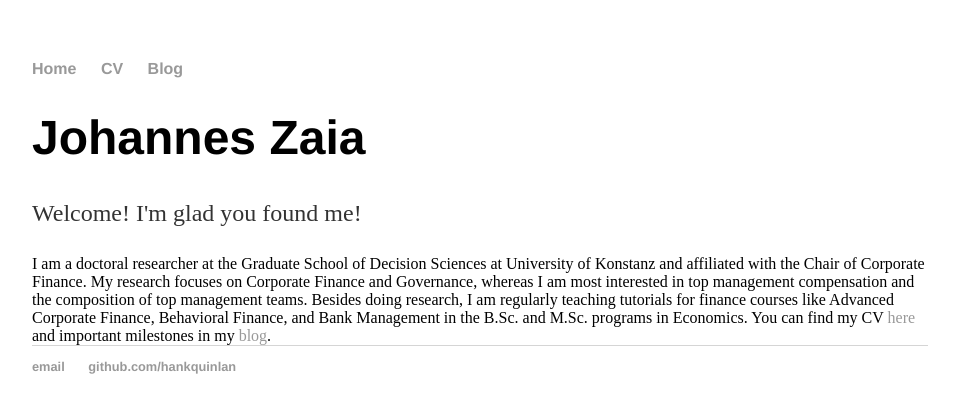
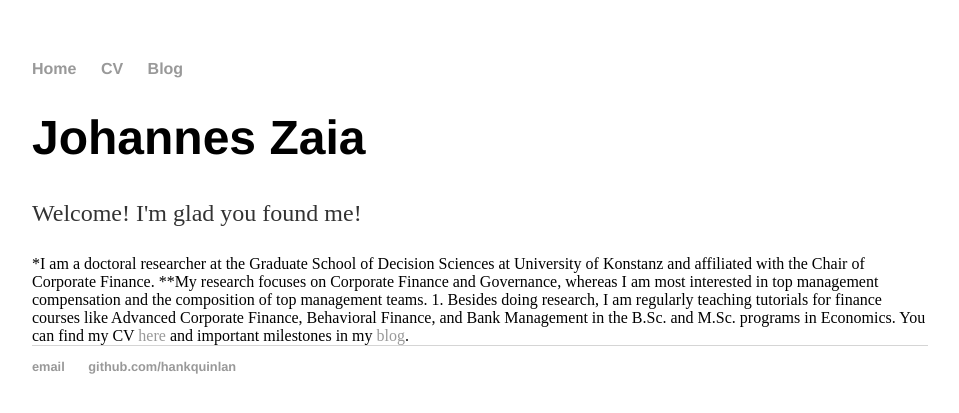
Before and after one commit to johanneszaia/johanneszaia.github.io, a Jekyll site: the page built from index.html, in a window 1280 px wide. Shown: the top 413 px of the page, without its empty margins (160-1119 px from the left). Built offline with Jekyll 4.4.1, drawn with Linux system fonts in a browser that asks for light colours.

Commit message:
Update index.html

```diff
--- a/index.html
+++ b/index.html
@@ -6,13 +6,14 @@ title: Johannes Zaia, PhD Candidate
 	<h1>Johannes Zaia</h1>
 	<p> Welcome! I'm glad you found me!
 	</p>
-	I am a doctoral researcher at the Graduate School of Decision Sciences at University of Konstanz
+	*I am a doctoral researcher at the Graduate School of Decision Sciences at University of Konstanz
 		and affiliated with the Chair of Corporate Finance.
-	My research focuses on Corporate Finance and Governance, whereas I am most interested in
+
+	**My research focuses on Corporate Finance and Governance, whereas I am most interested in
 	top management compensation and the composition of top management teams.
 
 
-	Besides doing research, I am regularly teaching tutorials for finance courses like Advanced Corporate Finance, Behavioral Finance,
+	1. Besides doing research, I am regularly teaching tutorials for finance courses like Advanced Corporate Finance, Behavioral Finance,
 	and Bank Management in the B.Sc. and M.Sc. programs in Economics.
 
 
```
